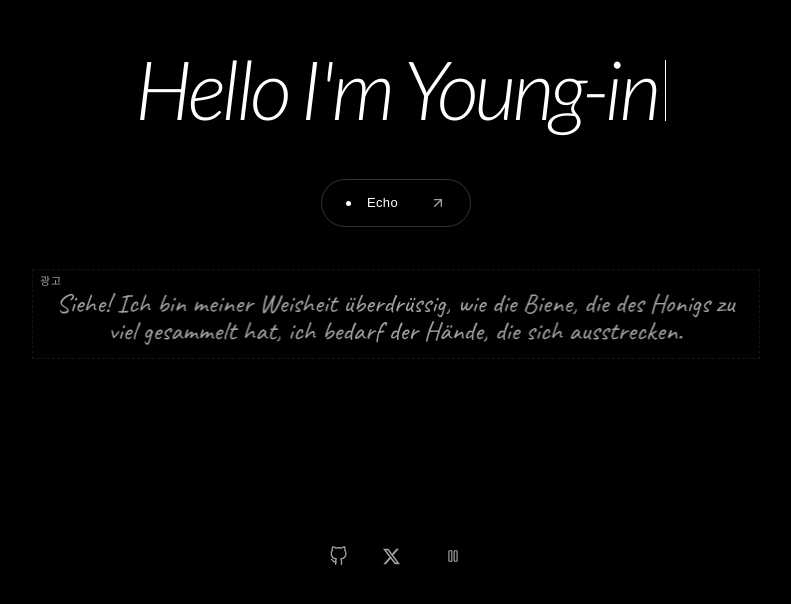
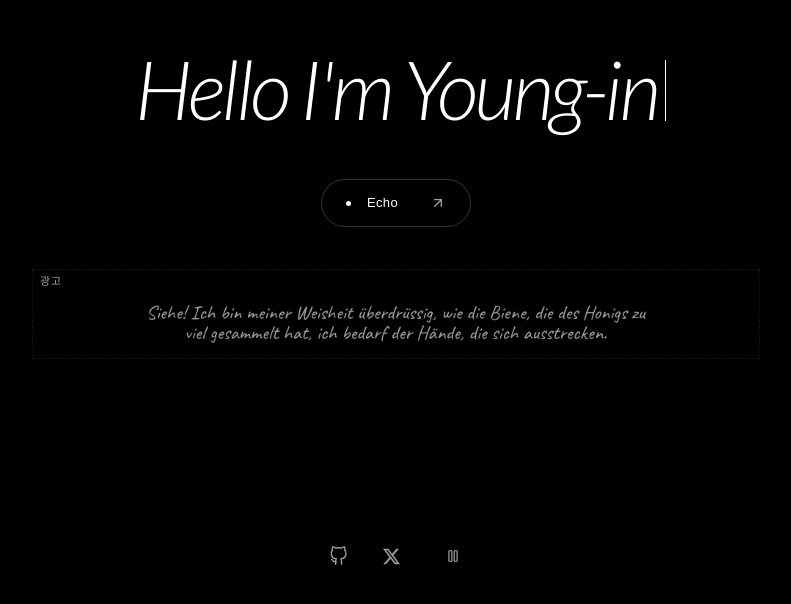
Before and after one commit to qus0in-factory/landing, a React (Vite) app: page / in a window 1280 px wide. Shown: the part 194-798 px from the top of the page, without its empty margins (244-1035 px from the left). Built offline with nearby package versions, Linux system fonts and the light colour scheme.

Commit message:
fix: size and center handwritten quote placeholder

```diff
--- a/src/styles/ads.css
+++ b/src/styles/ads.css
@@ -10,15 +10,17 @@
 }
 .ad-label { position: absolute; top: 4px; left: 8px; letter-spacing: .08em; }
 .ad-placeholder {
+  display: block;
+  width: 100%;
   height: 100%;
-  display: grid;
-  place-items: center;
+  padding: 18px 8px 4px;
   border: 1px dashed color-mix(in srgb, var(--foreground) 8%, transparent);
 }
-.ad-placeholder img { width: 100%; height: 100%; object-fit: contain; }
+.ad-placeholder img { display: block; width: 100%; height: 100%; object-fit: contain; }
 main:has(.ad-slot) {
   display: flex;
   flex-direction: column;
+  align-items: center;
   justify-content: center;
   padding-bottom: 100px;
   gap: 20px;
```
